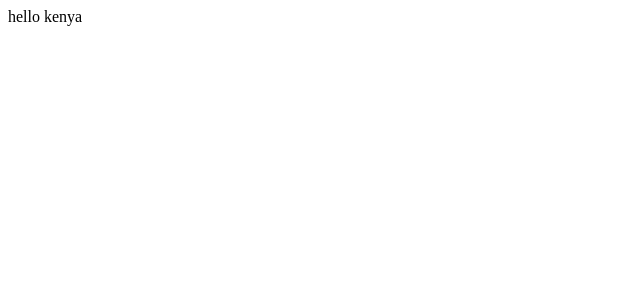
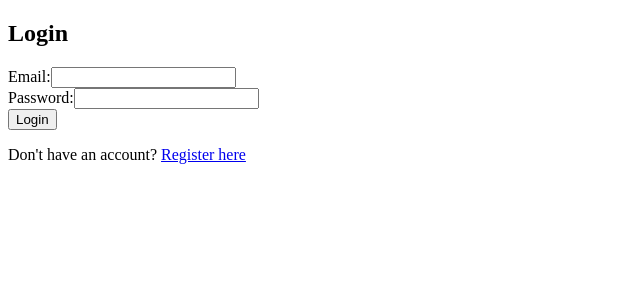
Before and after one commit to Faith-chepkemboi/WEB_APPLICATION, a React (Create React App) app in the folder frontend/: page / in a window 1280 px wide. Shown: the top 300 px of the page, without its empty margins (0-640 px from the left). Built offline with nearby package versions, Linux system fonts and the light colour scheme.

Commit message:
added login as default page

```diff
--- a/frontend/public/index.html
+++ b/frontend/public/index.html
@@ -29,10 +29,9 @@
       work correctly both with client-side routing and a non-root public URL.
       Learn how to configure a non-root public URL by running `npm run build`.
     -->
-    <title>React App</title>
+    <title>WEB_APPLICATION</title>
   </head>
   <body>
-    <hi>hello kenya</hi>
     <noscript>You need to enable JavaScript to run this app.</noscript>
     <div id="root"></div>
     <!--
--- a/frontend/src/App.js
+++ b/frontend/src/App.js
@@ -1,13 +1,17 @@
+
 import React from 'react';
 import { BrowserRouter as Router, Route, Switch } from 'react-router-dom';
-import RegisterForm from './components/RegisterForm'; // Adjust path as per your actual file structure
+import RegisterForm from './components/RegisterForm';
+import LoginForm from './components/LoginForm';
 
 const App = () => {
     return (
         <Router>
             <Switch>
+                <Route exact path="/" component={LoginForm} />
                 <Route exact path="/register" component={RegisterForm} />
-                {/* Add more routes for login, profile, etc. */}
+                <Route exact path="/login" component={LoginForm} />
+
             </Switch>
         </Router>
     );
--- /dev/null
+++ b/frontend/src/components/LoginForm.js
@@ -0,0 +1,52 @@
+// components/LoginForm.js
+
+import React, { useState } from 'react';
+import { Link } from 'react-router-dom';
+
+const LoginForm = () => {
+    const [formData, setFormData] = useState({
+        email: '',
+        password: ''
+    });
+
+    const handleChange = (e) => {
+        const { name, value } = e.target;
+        setFormData({
+            ...formData,
+            [name]: value
+        });
+    };
+
+    const handleSubmit = (e) => {
+        e.preventDefault();
+        // Implement your login logic here (e.g., API call, validation)
+        console.log('Form submitted with:', formData);
+        // Reset form fields after submission (optional)
+        setFormData({
+            email: '',
+            password: ''
+        });
+    };
+
+    return (
+        <div>
+            <h2>Login</h2>
+            <form onSubmit={handleSubmit}>
+                <div>
+                    <label>Email:</label>
+                    <input type="email" name="email" value={formData.email} onChange={handleChange} required />
+                </div>
+                <div>
+                    <label>Password:</label>
+                    <input type="password" name="password" value={formData.password} onChange={handleChange} required />
+                </div>
+                <button type="submit">Login</button>
+            </form>
+            <p>
+                Don't have an account? <Link to="/register">Register here</Link>
+            </p>
+        </div>
+    );
+};
+
+export default LoginForm;
```
